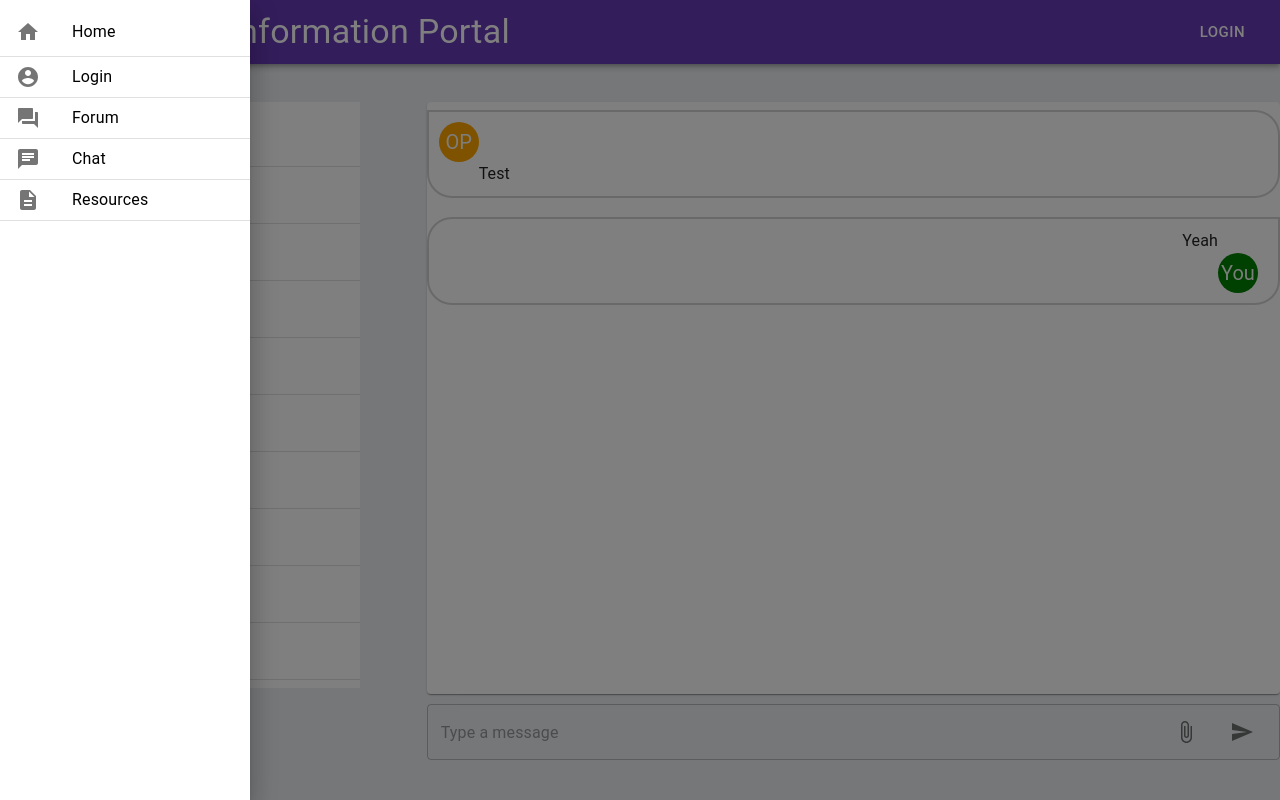
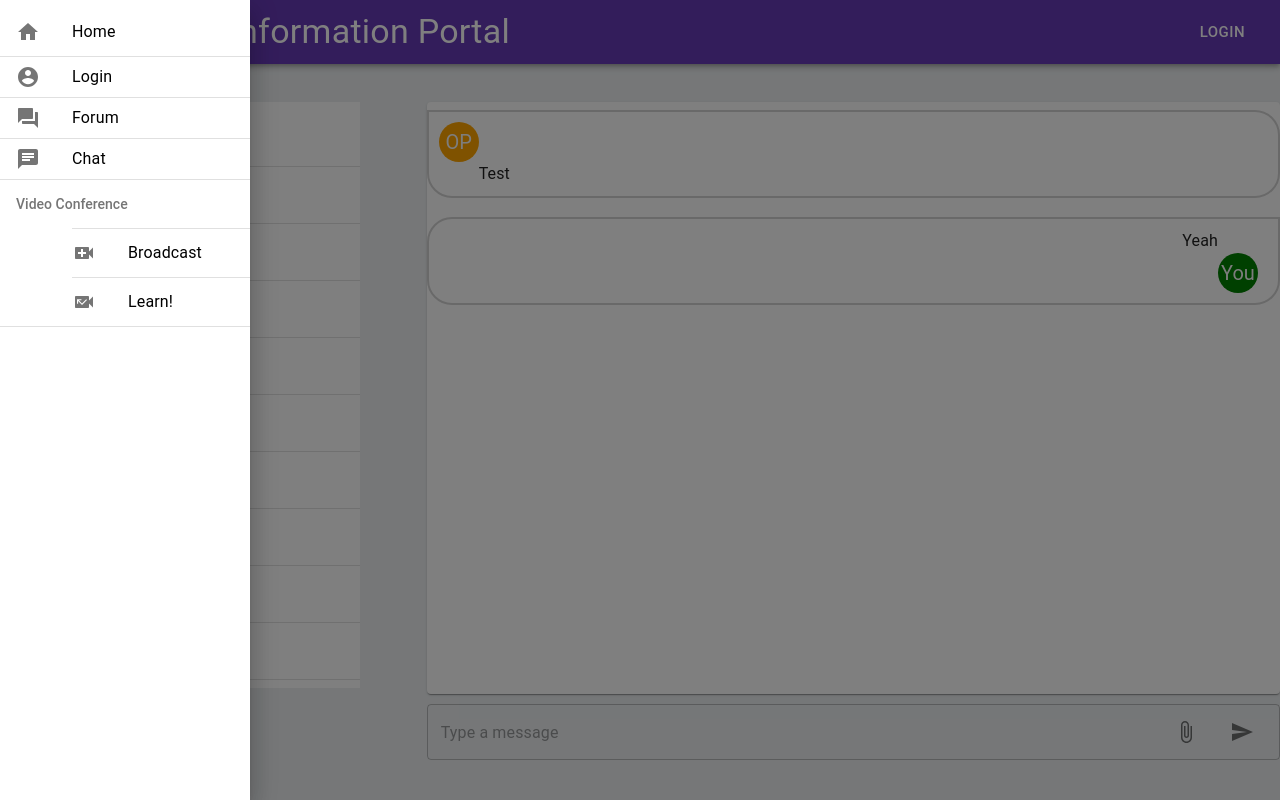
Before and after one commit to YatharthVyas/LOC2020, a React (Create React App) app in the folder webapp/: page /chat in a window 1280 px wide. Both pictures are taken after a click on the button 36 px from the left and 32 px from the top of the page. Built offline with nearby package versions, Linux system fonts and the light colour scheme.

Commit message:
Navbar updated

```diff
--- a/webapp/src/Components/navbar.js
+++ b/webapp/src/Components/navbar.js
@@ -11,15 +11,21 @@ import IconButton from '@material-ui/core/IconButton';
 import AppBar from '@material-ui/core/AppBar';
 import Button from '@material-ui/core/Button';
 import MenuIcon from '@material-ui/icons/Menu';
+import VideocamIcon from '@material-ui/icons/Videocam';
+import MissedVideoCallIcon from '@material-ui/icons/MissedVideoCall';
+import VideoCallIcon from '@material-ui/icons/VideoCall';
 import HomeIcon from '@material-ui/icons/Home';
+import ExpandLess from '@material-ui/icons/ExpandLess';
+import ExpandMore from '@material-ui/icons/ExpandMore';
 import Drawer from '@material-ui/core/Drawer';
 import List from '@material-ui/core/List';
 import ListItem from '@material-ui/core/ListItem';
+import Collapse from '@material-ui/core/Collapse';
 import AccountCircleIcon from '@material-ui/icons/AccountCircle';
+import ListSubheader from '@material-ui/core/ListSubheader';
 import ChatIcon from '@material-ui/icons/Chat';
 import ListItemIcon from '@material-ui/core/ListItemIcon';
 import ForumIcon from '@material-ui/icons/Forum';
-import DescriptionIcon from '@material-ui/icons/Description';
 import ListItemText from '@material-ui/core/ListItemText';
 import Divider from '@material-ui/core/Divider';
 import { NavLink } from 'react-router-dom';
@@ -60,7 +66,6 @@ function NavBar() {
     const [state, setState] = React.useState({
         left: false,
     });
-
     const toggleDrawer = (side, open) => event => {
         if (
             event.type === 'keydown' &&
@@ -152,18 +157,32 @@ function NavBar() {
                         </ListItem>
                     </NavLink>
                 <Divider />
-                <NavLink
-                        className={classes.link}
-                        to='/'
-                    >
-                <ListItem button>
-                        <ListItemIcon>
-                            <DescriptionIcon/>
-                        </ListItemIcon>
-                            <Typography>Resources</Typography>
-                        </ListItem>
-                    </NavLink>
-                <Divider />
+                <ListSubheader component="div">
+                    Video Conference
+                </ListSubheader>
+                        <List component="div" disablePadding>
+                        <Divider variant="inset"/>
+                        <NavLink className={classes.link} to='/BRD'>
+                          <ListItem button>
+                          <ListItemIcon/>
+                            <ListItemIcon>
+                                <VideoCallIcon/>
+                            </ListItemIcon>
+                            <ListItemText primary="Broadcast" />
+                          </ListItem>
+                        </NavLink>
+                        <Divider variant="inset"/>
+                        <NavLink className={classes.link} to='/RCV'>
+                          <ListItem button>
+                          <ListItemIcon/>
+                            <ListItemIcon>
+                                <MissedVideoCallIcon/>
+                            </ListItemIcon>
+                            <ListItemText primary="Learn!" />
+                          </ListItem>
+                        </NavLink>
+                        </List>
+                <Divider/>
             </List>
         </div>
     );
```
